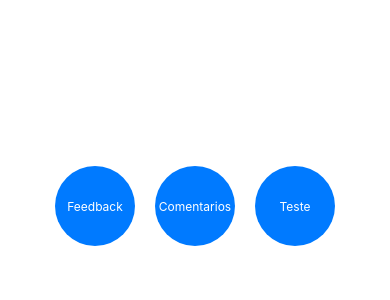
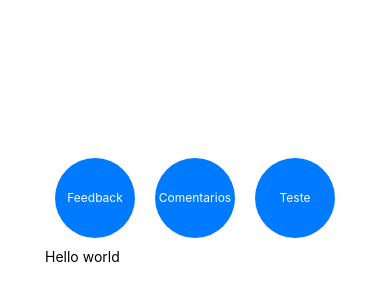
Before and after one commit to JoaoFPedro/iPersonal, a React Native app: screen / in a window 390 px wide. Shown: the part 216-516 px from the top of the page. Built offline with nearby package versions, Linux system fonts and the light colour scheme.

Commit message:
feat: Adding welcomepage to header

```diff
--- a/src/components/Home/Home.tsx
+++ b/src/components/Home/Home.tsx
@@ -1,9 +1,14 @@
-import { Text } from "react-native";
+
+import WelcomePage from "../../pages/WelcomePage/WelcomePage";
 import Header from "../Header/Header";
+import { StyleSheet, Text, View } from 'react-native';
 
 const Home = () => {
     return (
-        <Header/>
+        <View >
+        <Header />
+        <WelcomePage/>
+        </View>
       );
 }
 
```
